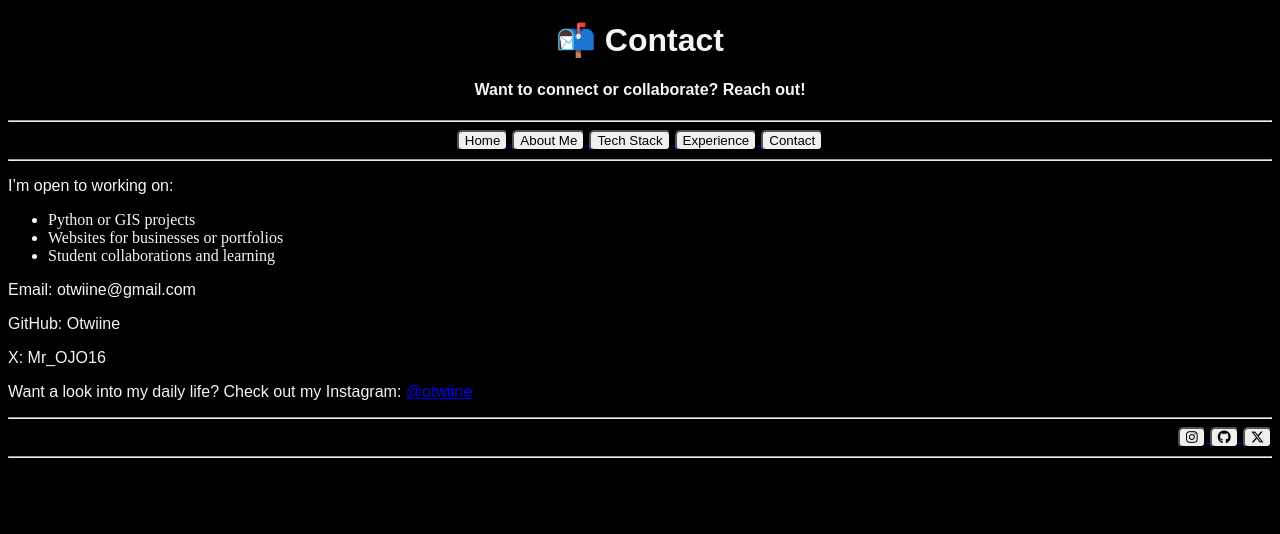
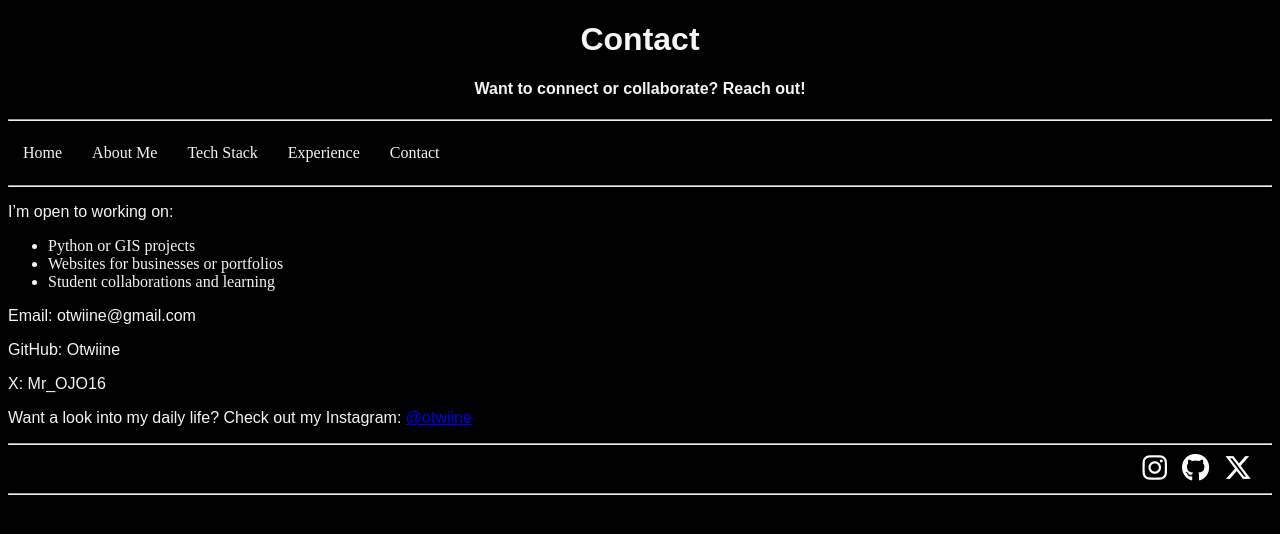
Before and after one commit to Otwiine/website, a plain HTML site: page Site 1/Contact.html in a window 1280 px wide. Drawn offline with Linux system fonts and the light colour scheme.

Commit message:
Removed Emojis, Updated Nav Bar and Icons

```diff
--- a/Site 1/Contact.html
+++ b/Site 1/Contact.html
@@ -12,31 +12,19 @@
 
 <body>
     <header>
-    <h1 align="center">📬 Contact</h1>
+    <h1 align="center">Contact</h1>
     <h4 align="center">Want to connect or collaborate? Reach out!</h4>
 
     <hr>
-        <div align="center">
-            <a href="index.html" target="_self" title="Home">
-                <button style="border-radius: 5px;">Home</button>
-            </a>
-
-            <a href="About.html" target="_self" title="About Me">
-                <button style="border-radius: 5px;">About Me</button>
-            </a>
-
-            <a href="Tech.html" target="_self" title="Tech Stack">
-                <button style="border-radius: 5px;">Tech Stack</button>
-            </a>
-
-            <a href="Experience.html" target="_self" title="Experience">
-                <button style="border-radius: 5px;">Experience</button>
-            </a>
-
-            <a href="Contact.html" target="_self" title="Contact">
-                <button style="border-radius: 5px;">Contact</button>
-            </a>
-        </div>
+    <nav class="navbar">
+        <ul>
+            <li><a href = "index.html" target = _self title="Home">Home</a></li>
+            <li><a href ="About.html" target = _self title = "About Me">About Me</a></li>
+            <li><a href ="Tech.html" target="_self" title="Tech Stack">Tech Stack</a></li>
+            <li><a href="Experience.html" target="_self" title="Experience">Experience</a></li>
+            <li><a href="Contact.html" target="_self" title="Contact">Contact</a></li>
+        </ul>
+    </nav>
 
     <hr>
     </header>
@@ -57,22 +45,23 @@
 
     <footer>
     <hr>
-        <div align="right">
-            <a href="https://www.instagram.com/otwiine/" target="_blank" title="otwiine">
-                <button style="border-radius: 5px;"><i class="fa-brands fa-instagram"></i></button>
+        <div class="social">
+            <a href="https://www.instagram.com/otwiine/" target = _blank title = "otwiine">
+                <i class="fa-brands fa-instagram"></i>
             </a>
 
-            <a href="https://github.com/Otwiine" target="_blank" title="Otwiine">
-                <button style="border-radius: 5px;"><i class="fa-brands fa-github"></i></button>
+            <a href="https://github.com/Otwiine" target = _blank title = "Otwiine">
+                <i class="fa-brands fa-github"></i>
             </a>
 
-            <a href="https://x.com/Mr_OJO16" target="_blank" title="Mr_OJO16">
-                <button style="border-radius: 5px;"><i class="fa-brands fa-x-twitter"></i></button>
+            <a href="https://x.com/Mr_OJO16" target="_blank" title = "Mr_OJO16">
+                <i class="fa-brands fa-x-twitter"></i>
             </a>
-        </div>
+    </div>
 
     <hr>
     </footer>
 
 </body>
+
 </html>
```
